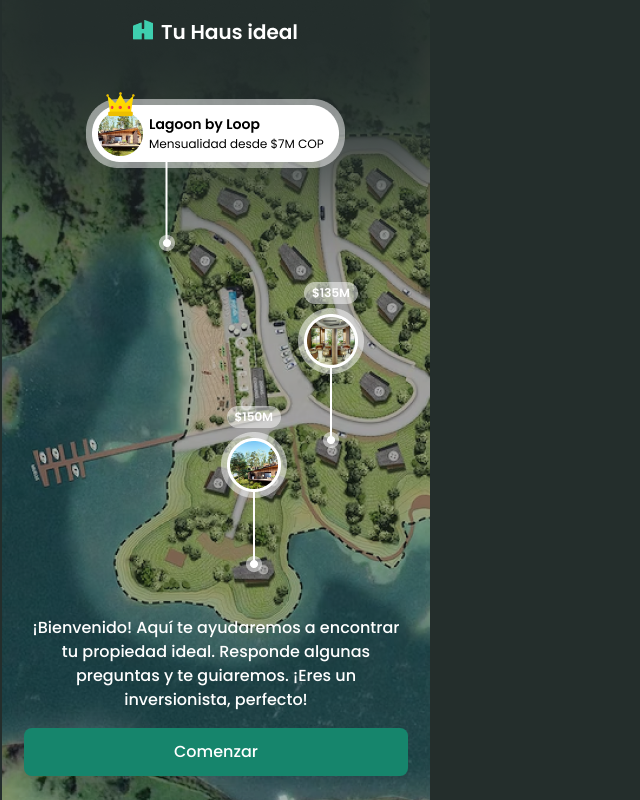
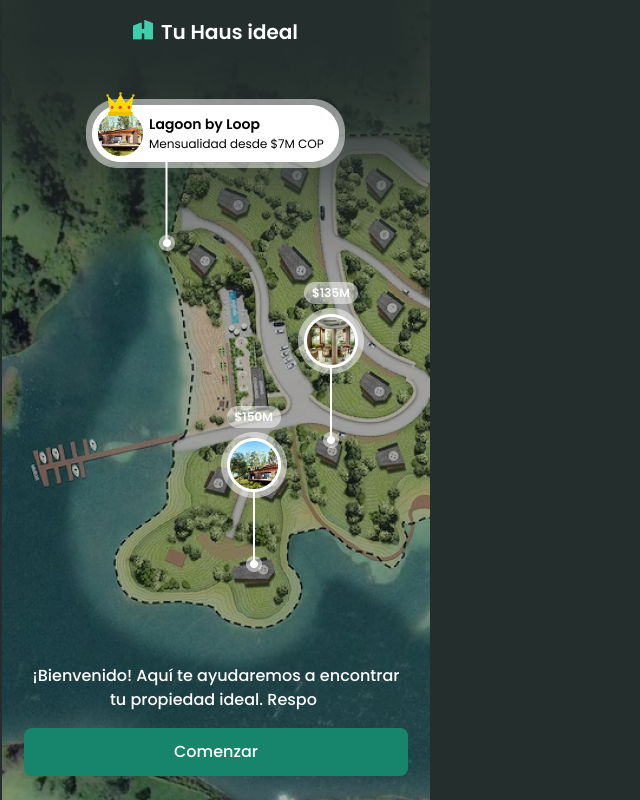
Before and after one commit to teffcode/tu-haus-ideal, a React (Vite) app: page / in a window 1280 px wide. Shown: the whole page, without its empty margins (0-640 px from the left). Built offline with nearby package versions, Linux system fonts and the light colour scheme.

Commit message:
add: greeting animation

```diff
--- a/src/pages/YourIdealHaus/index.jsx
+++ b/src/pages/YourIdealHaus/index.jsx
@@ -1,4 +1,4 @@
-import { useState, useContext } from 'react'
+import { useState, useContext, useEffect } from 'react'
 import PrimaryButton from '../../components/primaryButton'
 import Logo from '../../components/Logo'
 import { HausContext } from '../App'
@@ -7,11 +7,30 @@ import './styles.css'
 const YourIdealHaus = () => {
   const context = useContext(HausContext)
 
+  useEffect(() => {
+    let i = 0
+    let tag = document.getElementById('text')
+    let html = document.getElementById('text').innerHTML
+    let attr = tag.setAttribute('data', html)
+    let txt = tag.getAttribute('data')
+    let speed = 80
+
+    const typeWriter = () => {
+      if (i <= txt.length) {
+        tag.innerHTML = txt.slice(0 , i + 1)
+        i++
+        setTimeout(typeWriter, speed)
+      }
+    }
+
+    typeWriter()
+  })
+
   const renderWelcome = () => {
     return (
       <div className='welcome inline-flex flex-col items-center w-full h-full p-6'>
-        <div className='flex flex-1'>
-          <p className='self-end text-center text-white mb-4'>
+        <div className='welcome__text flex flex-1 mb-4'>
+          <p id="text" className='self-end text-white text-center'>
             ¡Bienvenido! Aquí te ayudaremos a encontrar tu propiedad ideal. Responde algunas preguntas y te guiaremos. ¡Eres un inversionista, perfecto!
           </p>
         </div>
--- a/src/pages/YourIdealHaus/styles.css
+++ b/src/pages/YourIdealHaus/styles.css
@@ -4,3 +4,22 @@
   background-position: center;
   max-width: 27rem;
 }
+
+.welcome__text p {
+  @apply inline-block overflow-hidden;
+}
+
+.welcome__text p:after {
+  @apply inline-block bg-white ml-0.5;
+  content: '';
+  height: 1rem;
+  width: 0.2rem;
+  animation: cursor 0.4s infinite;
+}
+
+@keyframes cursor {
+  0% { opacity: 1; }
+  49% { opacity: 1; }
+  50% { opacity: 0; }
+  100% { opacity: 0; }
+}
```
